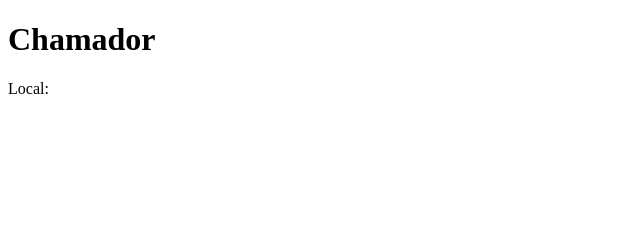
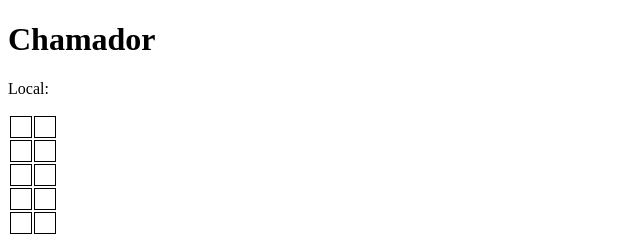
Before and after one commit to blinkner/patient-caller-js, a plain HTML site: page caller.html in a window 1280 px wide. Shown: the whole page, without its empty margins (0-640 px from the left). Drawn offline with Linux system fonts and the light colour scheme.

Commit message:
add voice caller

```diff
--- a/caller.html
+++ b/caller.html
@@ -4,6 +4,12 @@
     <meta charset="UTF-8">
     <meta name="viewport" content="width=device-width, initial-scale=1.0">
     <title>Chamador</title>
+    <style>
+        td {
+            border: 1px solid black;
+            padding: 10px;
+        }
+    </style>
 </head>
 <body>
     <header>
@@ -14,6 +20,32 @@
             <h3 id="nome-principal"></h3>
             <p>Local: <span id="local-principal"></span></p>
         </section>
+        <section id="outros">
+            <table>
+                <tbody>
+                    <tr>
+                        <td></td>
+                        <td></td>
+                    </tr>
+                    <tr>
+                        <td></td>
+                        <td></td>
+                    </tr>
+                    <tr>
+                        <td></td>
+                        <td></td>
+                    </tr>
+                    <tr>
+                        <td></td>
+                        <td></td>
+                    </tr>
+                    <tr>
+                        <td></td>
+                        <td></td>
+                    </tr>
+                </tbody>
+            </table>
+        </section>
     </main>
     <script>
         const bc = new BroadcastChannel('canalChamador');
@@ -22,6 +54,25 @@
 
             document.getElementById('nome-principal').innerText = info.nome.toUpperCase();
             document.getElementById('local-principal').innerText = info.local.toUpperCase();
+
+            const linhas = document.querySelectorAll('tr');
+
+            if (linhas[0].children[0].innerText != info.nome.toUpperCase()) {
+                for (let i = 4; i >= 0; i--) {
+                    if (i == 0) {
+                        linhas[i].children[0].innerText = info.nome.toUpperCase();
+                        linhas[i].children[1].innerText = info.local.toUpperCase();
+                        continue;
+                    }
+
+                    linhas[i].children[0].innerText = linhas[i - 1].children[0].innerText;
+                    linhas[i].children[1].innerText = linhas[i - 1].children[1].innerText;
+                }
+            }
+
+        const leitura = new SpeechSynthesisUtterance();
+        leitura.text = info.nome + ' local ' + info.local;
+        window.speechSynthesis.speak(leitura);
         }
     </script>
 </body>
```
